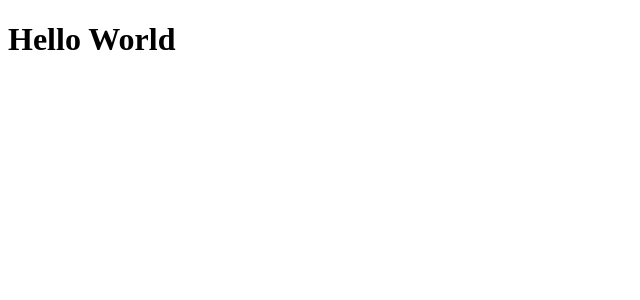
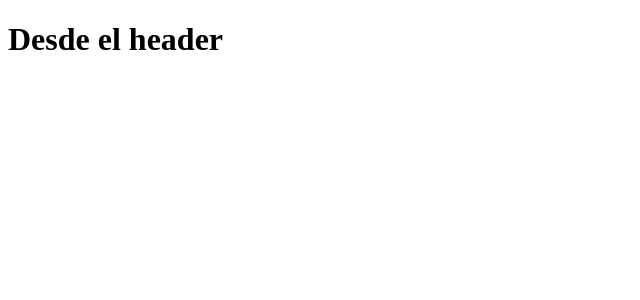
Before and after one commit to salvasvip/react-basic, a React (Create React App) app: page / in a window 1280 px wide. Shown: the top 300 px of the page, without its empty margins (0-640 px from the left). Built offline with nearby package versions, Linux system fonts and the light colour scheme.

Commit message:
first component

```diff
--- a/src/App.js
+++ b/src/App.js
@@ -1,9 +1,11 @@
+import Header from "./components/Header";
+
 function App() {
   return (
     <div>
-      <h1>Hello World</h1>
+        <Header />
     </div>
-  );
+  )
 }
 
-export default App;
+export default App
--- /dev/null
+++ b/src/components/Header.jsx
@@ -0,0 +1,7 @@
+function Header() {
+    return (
+        <h1>Desde el header</h1>
+    )
+}
+
+export default Header
```
